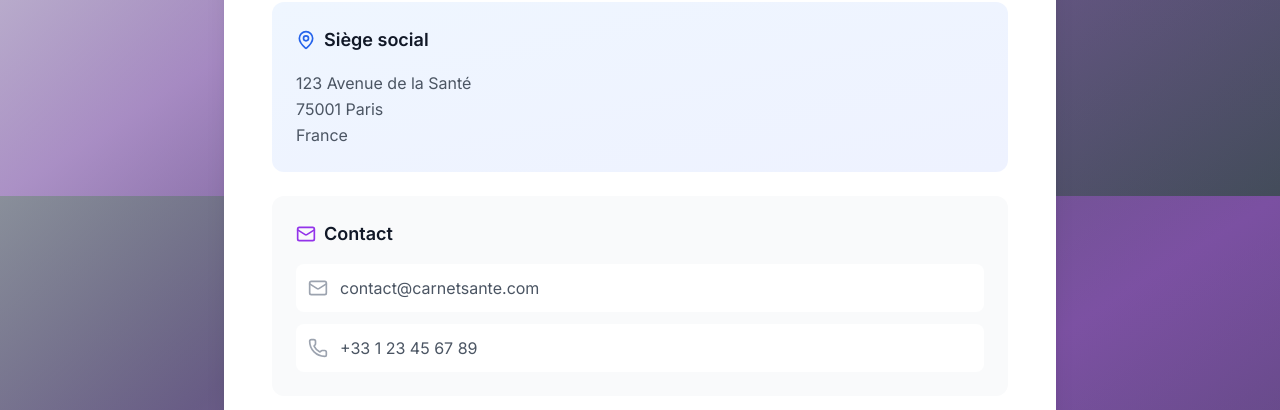
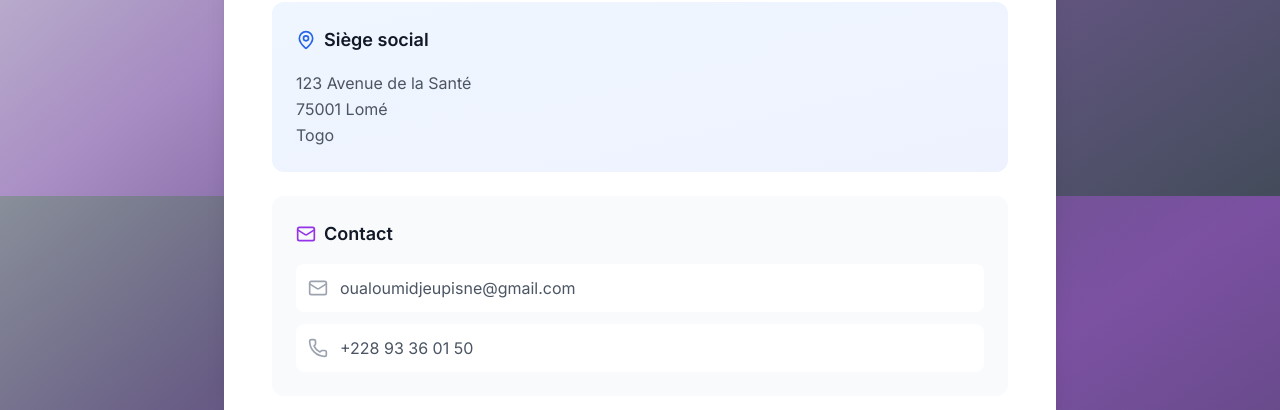
Before and after one commit to Djeupisne/carnet-sante-frontend, a React (Vite) app: page /legal in a window 1280 px wide. Shown: the part 604-1014 px from the top of the page. Built offline with nearby package versions, Linux system fonts and the light colour scheme.

Commit message:
Update LegalPage.tsx

```diff
--- a/src/pages/LegalPage.tsx
+++ b/src/pages/LegalPage.tsx
@@ -87,8 +87,8 @@ const LegalPage: React.FC = () => {
             </h2>
             <address className="not-italic text-gray-600 leading-relaxed">
               123 Avenue de la Santé<br />
-              75001 Paris<br />
-              France
+              75001 Lomé<br />
+              Togo
             </address>
           </div>
 
@@ -99,15 +99,15 @@ const LegalPage: React.FC = () => {
               Contact
             </h2>
             <div className="space-y-3">
-              <a href="mailto:contact@carnetsante.com"
+              <a href="mailto:oualoumidjeupisne@gmail.com"
                  className="flex items-center gap-3 p-3 bg-white rounded-lg hover:shadow-md transition">
                 <Mail className="w-5 h-5 text-gray-400" />
-                <span className="text-gray-600">contact@carnetsante.com</span>
+                <span className="text-gray-600">oualoumidjeupisne@gmail.com</span>
               </a>
-              <a href="tel:+33123456789"
+              <a href="tel:+22893360150"
                  className="flex items-center gap-3 p-3 bg-white rounded-lg hover:shadow-md transition">
                 <Phone className="w-5 h-5 text-gray-400" />
-                <span className="text-gray-600">+33 1 23 45 67 89</span>
+                <span className="text-gray-600">+228 93 36 01 50</span>
               </a>
             </div>
           </div>
```
